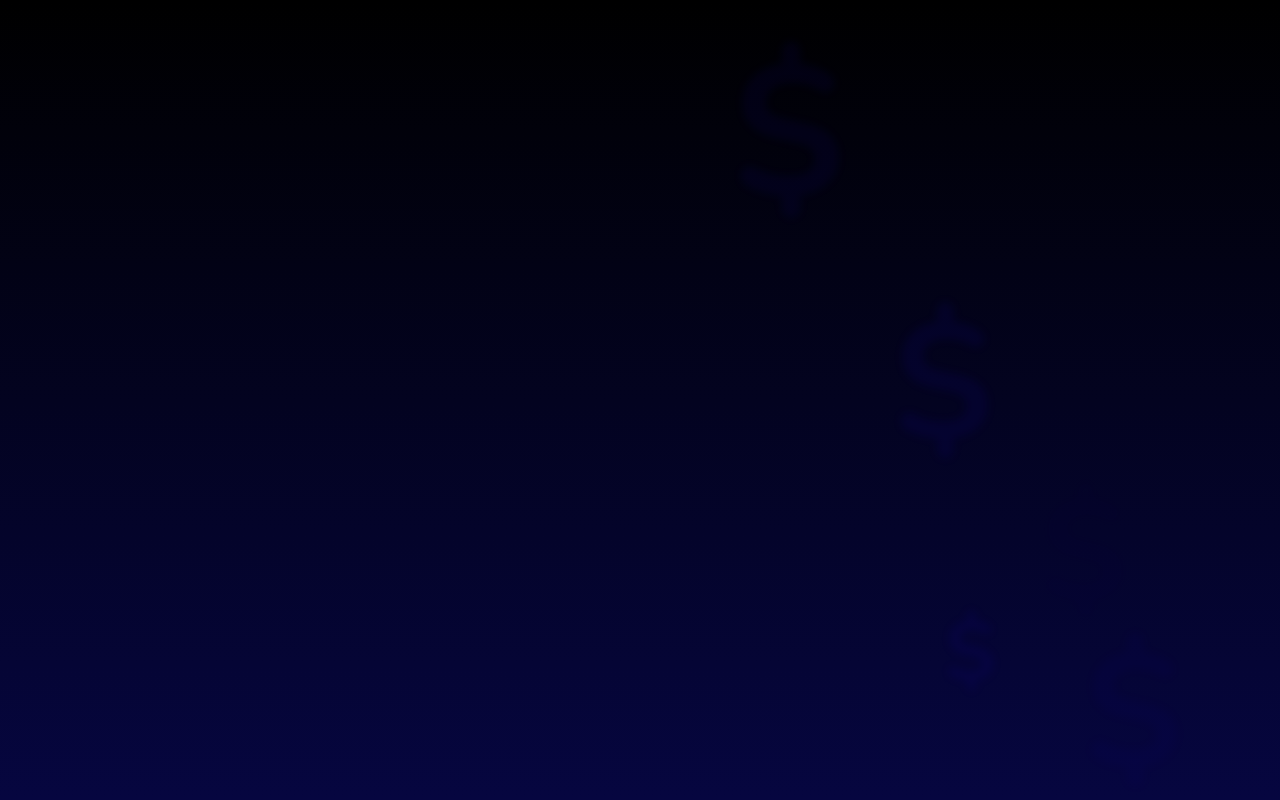
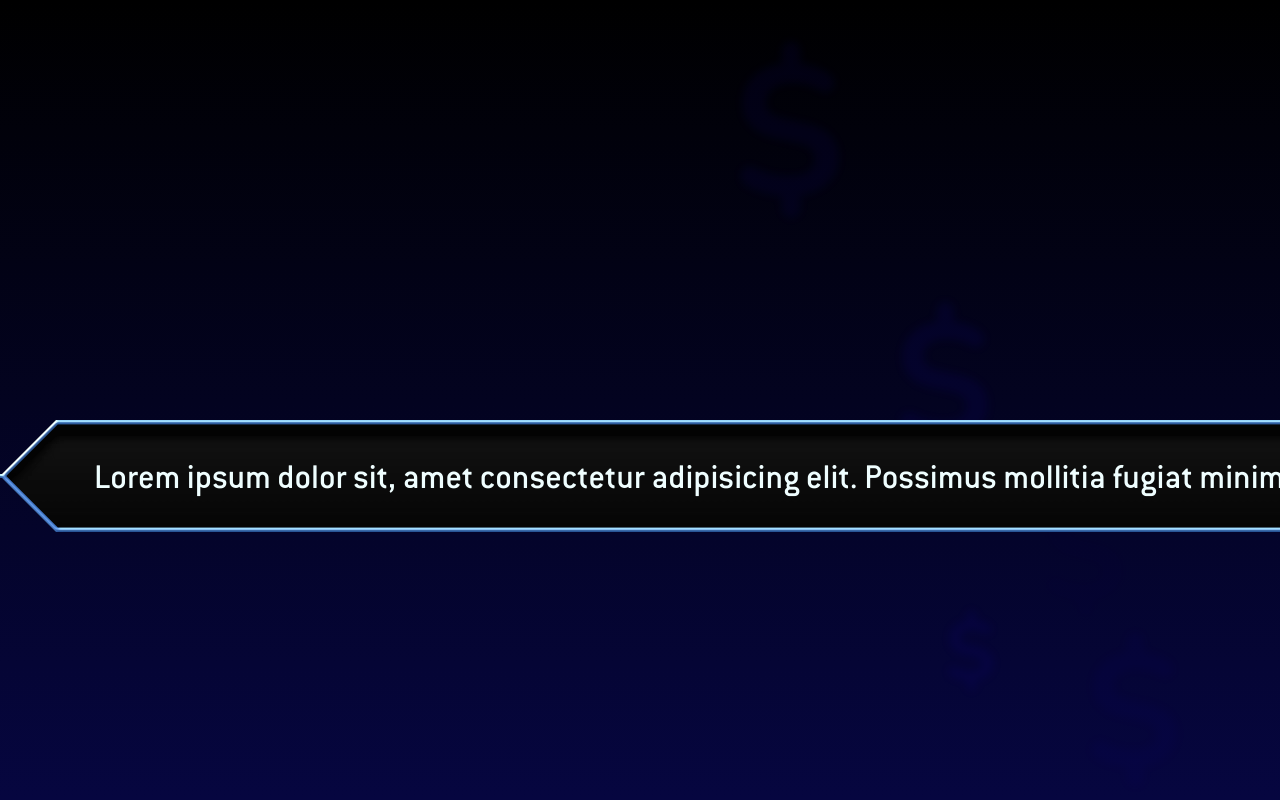
Before and after one commit to SirTurboPascal/tp-wwtbam-controller, a website built with Vite: page index.html in a window 1280 px wide. Built offline with nearby package versions, Linux system fonts and the light colour scheme; what tslog would draw is missing.

Commit message:
Adds the question panel element

```diff
--- a/index.html
+++ b/index.html
@@ -7,14 +7,29 @@
 		<title>WWTBAM-Controller</title>
 	</head>
 
-	<body class="antialiased font-verdana">
+	<body class="antialiased font-conduit">
 		<div class="stage overflow-hidden">
 			<div class="stage__container flex flex-col relative h-screen">
 				<div class="stage__background absolute top-0 right-0 bottom-0 left-0 bg-gradient-to-b from-black to-blue"></div>
 
-				<div class="stage__body grow relative">
-					<div class="currency-sign-spawner flex flex-col absolute top-0 right-0 bottom-0 left-0">
-						<div class="currency-sign-spawner__container grow relative cursor-default select-none"></div>
+				<div class="currency-sign-spawner flex flex-col absolute top-0 right-0 bottom-0 left-0">
+					<div class="currency-sign-spawner__container grow relative cursor-default select-none"></div>
+				</div>
+
+				<div class="stage__body grow relative bg-bottom bg-cover bg-stage bg-no-repeat">
+					<div class="question-panel flex flex-row items-center absolute right-0 bottom-[268px] left-0">
+						<div class="question-panel__row"></div>
+
+						<div class="question-panel__container flex flex-row shrink-0 items-center relative w-[1414px] h-[112px]">
+							<div class="question-panel__background background-image bg-question-panel-background"></div>
+							<div class="question-panel__border background-image bg-question-panel-border"></div>
+
+							<div class="question-panel__body flex flex-row grow items-center relative px-[56px] cursor-default select-none">
+								<div class="question-panel__text grow text-white text-[36px] text-center leading-[42px]"></div>
+							</div>
+						</div>
+
+						<div class="question-panel__row"></div>
 					</div>
 				</div>
 			</div>
--- a/src/assets/stylesheets/index.css
+++ b/src/assets/stylesheets/index.css
@@ -44,18 +44,28 @@
 	}
 
 	@font-face {
-		font-family: 'Verdana';
+		font-family: 'Conduit';
 		font-style: normal;
 		font-weight: 400;
 
-		src: url('/fonts/Verdana/Verdana-Regular.ttf') format('truetype');
+		src: url('/fonts/Conduit/Conduit-Regular.ttf') format('truetype');
 	}
 
 	@font-face {
-		font-family: 'Verdana';
+		font-family: 'Conduit';
 		font-style: normal;
 		font-weight: 600;
 
-		src: url('/fonts/Verdana/Verdana-Bold.ttf') format('truetype');
+		src: url('/fonts/Conduit/Conduit-Bold.ttf') format('truetype');
 	}
 }
+
+@layer components {
+	.background-image {
+		@apply absolute top-0 right-0 bottom-0 left-0 bg-center bg-cover bg-no-repeat;
+	}
+
+	.question-panel__row {
+		@apply grow h-[4px] bg-center bg-contain bg-question-panel-row bg-repeat-x;
+	}
+}
--- /dev/null
+++ b/src/controllers/QuestionController.ts
@@ -0,0 +1,25 @@
+import { isNull } from 'lodash';
+import { Logger } from 'tslog';
+
+/**
+ * @author Theo Gernke
+ * @version 0.1.0
+ */
+class QuestionController {
+	private static readonly logger: Logger<QuestionController> = new Logger();
+
+	public updateQuestionPanelText(questionPanelText: string, selector: string): void {
+		const questionPanelTextElement: HTMLElement | null = document.querySelector(selector);
+
+		if (isNull(questionPanelTextElement)) {
+			QuestionController.logger.error(`No element for selector [${selector}] was found!`);
+
+			return;
+		}
+
+		QuestionController.logger.info(`Updating question panel text to be [${questionPanelText}]...`);
+		questionPanelTextElement.textContent = questionPanelText;
+	}
+}
+
+export default QuestionController;
--- a/src/main.ts
+++ b/src/main.ts
@@ -1,10 +1,13 @@
 import './assets/stylesheets/index.css';
 
+import QuestionController from './controllers/QuestionController';
 import StageController from './controllers/StageController';
 
 const stageController: StageController = new StageController();
 stageController.startSpawningCurrencySigns('$', 'div.currency-sign-spawner__container');
 
-document.addEventListener('keydown', (event) => {
-	if (event.key === 'ArrowRight') stageController.stopSpawningCurrencySigns();
-});
+const questionController: QuestionController = new QuestionController();
+questionController.updateQuestionPanelText(
+	'Lorem ipsum dolor sit, amet consectetur adipisicing elit. Possimus mollitia fugiat minima?', //
+	'div.question-panel__text', //
+);
--- a/tailwind.config.js
+++ b/tailwind.config.js
@@ -6,16 +6,23 @@ export default {
 
 	theme: {
 		extend: {
+			backgroundImage: {
+				'question-panel-background': "url('/images/question-panel/question-panel__background.webp')",
+				'question-panel-border': "url('/images/question-panel/question-panel__border.webp')",
+				'question-panel-row': "url('/images/question-panel/question-panel__row.webp')",
+			},
+
 			colors: {
 				black: '#000000',
 				blue: '#060640',
 				brightblue: '#0c036e',
+				white: '#effeff',
 			},
 
 			fontFamily: {
+				conduit: ['Conduit', 'sans-serif'],
 				copperplate: ['Copperplate', 'serif'],
 				nunito: ['Nunito', 'sans-serif'],
-				verdana: ['Verdana', 'sans-serif'],
 			},
 		},
 	},
```
Also changed, not shown: public/fonts/Conduit/Conduit-Bold.ttf (added), public/fonts/Conduit/Conduit-Regular.ttf (added), public/fonts/Verdana/Verdana-Bold.ttf (deleted), public/fonts/Verdana/Verdana-Regular.ttf (deleted), public/images/question-panel/question-panel__background.webp (added), public/images/question-panel/question-panel__border.webp (added), public/images/question-panel/question-panel__row.webp (added).
